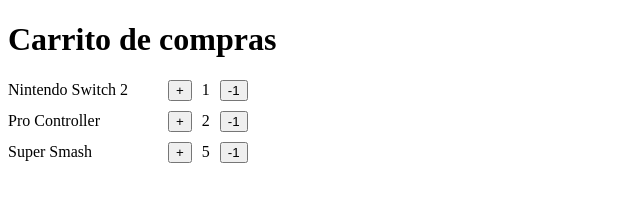
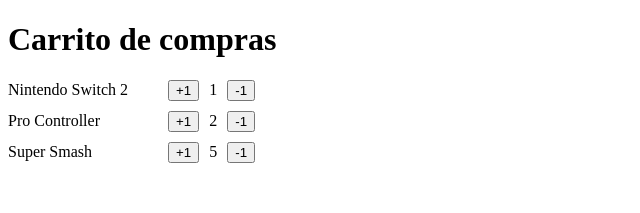
Before and after one commit to Angel02J/Curso-DevTalles-React-TypeScript, a React (Vite) app in the folder 02-first-steps/: page / in a window 1280 px wide. Shown: the top 213 px of the page, without its empty margins (0-640 px from the left). Built offline with nearby package versions, Linux system fonts and the light colour scheme.

Commit message:
Eventos de los elemenetos

```diff
--- a/02-first-steps/src/ItemCounter.tsx
+++ b/02-first-steps/src/ItemCounter.tsx
@@ -5,6 +5,11 @@
 }
 
 const ItemCounter = ({ name, quantity }: Props) => {
+
+    const handleClick = () => {
+        console.log(`Click en ${name}`)
+    }
+
     return (
         <section style={{
             display: 'flex',
@@ -17,7 +22,9 @@
                     width: 150
                 }}
             >{name}</span>
-            <button>+</button>
+            <button
+                onClick={handleClick}
+            >+1</button>
             <span>{quantity}</span>
             <button>-1</button>
         </section>
```
